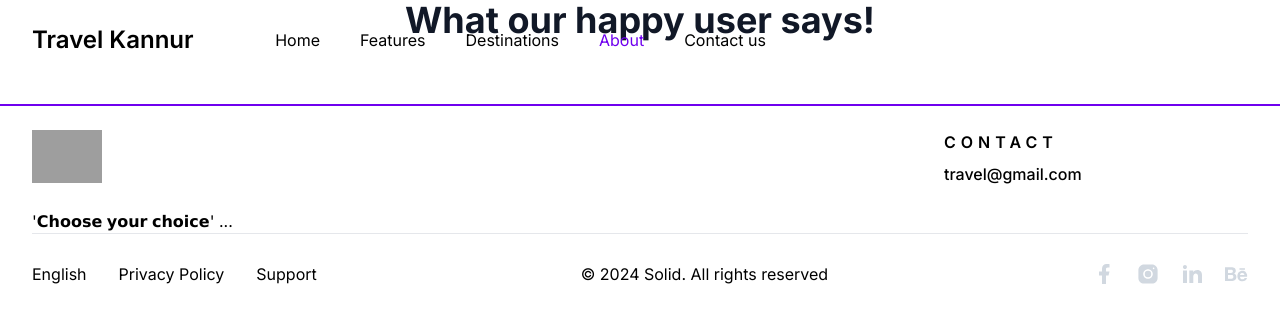
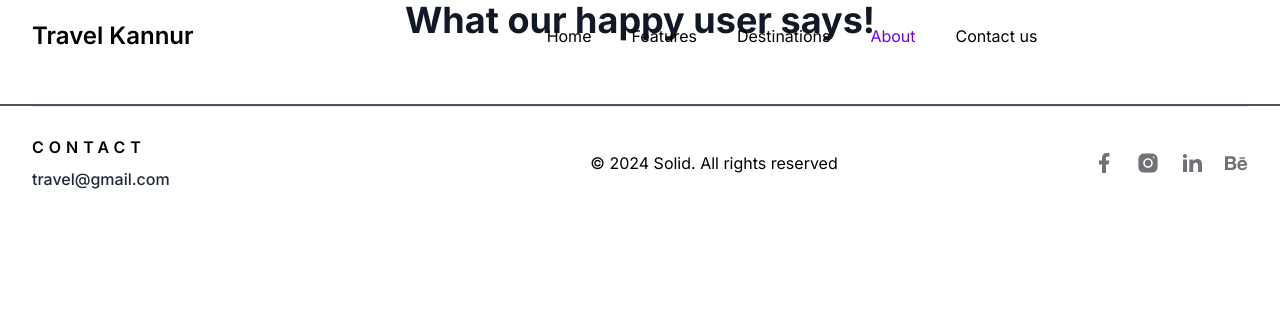
Before and after one commit to Muhammed-shamal/Travel.com, a Next.js app: page /about in a window 1280 px wide. Shown: the top 322 px of the page. Built offline with nearby package versions, Linux system fonts and the light colour scheme; grey boxes are pictures that could not be loaded.

Commit message:
image slider creation

```diff
--- a/components/Custom/CustomCompo.jsx
+++ b/components/Custom/CustomCompo.jsx
@@ -8,7 +8,7 @@ export default function CustomComponent() {
       <div className="max-container padding-container relative w-full flex justify-end">
         <div className="flex flex-1 lg:min-h-[900px]">
           <Image
-            src="/icons/phone.png"
+            src="/mobile/app2.png"
             alt="phone"
             width={440}
             height={1000}
--- a/components/Footer/Footer.jsx
+++ b/components/Footer/Footer.jsx
@@ -5,41 +5,12 @@ import Image from "next/image";
 const Footer = () => {
   return (
     <>
-      <footer className="border-t-2 border-primary">
+      <footer className="border-t-2 border-gray-600">
         <div className="mx-auto max-w-c-1390 px-4 md:px-8 2xl:px-0">
-          {/* <!-- Footer Top --> */}
-          <div className="mt-6 flex flex-wrap justify-between gap-6 lg:gap-0">
-            <motion.div
-              variants={{
-                hidden: {
-                  opacity: 0,
-                  y: -20,
-                },
-                visible: {
-                  opacity: 1,
-                  y: 0,
-                },
-              }}
-              initial="hidden"
-              whileInView="visible"
-              transition={{ duration: 1, delay: 0.5 }}
-              viewport={{ once: true }}
-              className="w-full text-center sm:w-1/2 lg:w-1/4 lg:text-left"
-            >
-              <a href="/" className="relative inline-block">
-                <Image
-                  width={70}
-                  height={20}
-                  src="/abc-none-bg.png"
-                  alt="Logo"
-                  className="dark:hidden"
-                />
-              </a>
+          {/* <div className="mt-6 flex flex-wrap justify-between gap-6 lg:gap-0"> </div> */}
 
-              <p className="mt-5 text-sm lg:text-base">
-                '𝗖𝗵𝗼𝗼𝘀𝗲 𝘆𝗼𝘂𝗿 𝗰𝗵𝗼𝗶𝗰𝗲' ...
-              </p>
-            </motion.div>
+          {/* <!-- Footer Bottom --> */}
+          <div className="flex flex-col flex-wrap items-center justify-center gap-5 border-t border-stroke py-7 dark:border-strokedark lg:flex-row lg:justify-between lg:gap-0">
 
             <motion.div
               variants={{
@@ -63,53 +34,12 @@ const Footer = () => {
               </p>
               <a
                 href="mailto:travel@gmail.com"
-                className="text-sm font-medium text-black dark:text-white lg:text-base"
+                className="text-sm font-medium text-gray-800 lg:text-base"
               >
                 travel@gmail.com
               </a>
             </motion.div>
-          </div>
 
-          {/* <!-- Footer Top --> */}
-
-          {/* <!-- Footer Bottom --> */}
-          <div className="flex flex-col flex-wrap items-center justify-center gap-5 border-t border-stroke py-7 dark:border-strokedark lg:flex-row lg:justify-between lg:gap-0">
-            <motion.div
-              variants={{
-                hidden: {
-                  opacity: 0,
-                  y: -20,
-                },
-
-                visible: {
-                  opacity: 1,
-                  y: 0,
-                },
-              }}
-              initial="hidden"
-              whileInView="visible"
-              transition={{ duration: 1, delay: 0.1 }}
-              viewport={{ once: true }}
-              className="animate_top"
-            >
-              <ul className="flex items-center gap-8">
-                <li>
-                  <a href="#" className="hover:text-primary">
-                    English
-                  </a>
-                </li>
-                <li>
-                  <a href="#" className="hover:text-primary">
-                    Privacy Policy
-                  </a>
-                </li>
-                <li>
-                  <a href="#" className="hover:text-primary">
-                    Support
-                  </a>
-                </li>
-              </ul>
-            </motion.div>
 
             <motion.div
               variants={{
@@ -160,7 +90,7 @@ const Footer = () => {
                     aria-label="social icon"
                   >
                     <svg
-                      className="fill-[#D1D8E0] transition-all duration-300 hover:fill-primary"
+                      className="fill-[#6f7377] transition-all duration-300 hover:fill-primary"
                       width="24"
                       height="24"
                       viewBox="0 0 24 24"
@@ -188,7 +118,7 @@ const Footer = () => {
                     aria-label="social icon"
                   >
                     <svg
-                      className="fill-[#D1D8E0] transition-all duration-300 hover:fill-primary"
+                      className="fill-[#6f7377] transition-all duration-300 hover:fill-primary"
                       width="24"
                       height="24"
                       xmlns="http://www.w3.org/2000/svg"
@@ -202,7 +132,7 @@ const Footer = () => {
                 <li>
                   <a href="#" aria-label="social icon">
                     <svg
-                      className="fill-[#D1D8E0] transition-all duration-300 hover:fill-primary"
+                      className="fill-[#6f7377] transition-all duration-300 hover:fill-primary"
                       width="24"
                       height="24"
                       viewBox="0 0 24 24"
@@ -226,7 +156,7 @@ const Footer = () => {
                 <li>
                   <a href="#" aria-label="social icon">
                     <svg
-                      className="fill-[#D1D8E0] transition-all duration-300 hover:fill-primary"
+                      className="fill-[#6f7377] transition-all duration-300 hover:fill-primary"
                       width="24"
                       height="24"
                       viewBox="0 0 24 24"
--- a/components/Navbar/Navbar.jsx
+++ b/components/Navbar/Navbar.jsx
@@ -26,25 +26,24 @@ const Navbar = () => {
 
   return (
     <header
-      className={`fixed left-0 top-0 z-99999 w-full py-6 ${
-        stickyMenu
-          ? "bg-white !py-5 shadow-sm transition duration-10"
-          : ""
+  className={`fixed left-0 top-0 z-99999 w-full sm:py-5 ${
+    stickyMenu ? "bg-white shadow-sm transition duration-10" : ""
   }`}
 >
   <div className="relative mx-auto max-w-c-1390 items-center px-4 md:px-8 xl:flex 2xl:px-0">
-        <div className="flex w-full items-center  xl:w-1/4 font-semibold text-2xl">
-          <a href="/">
-            Travel Kannur
-          </a>
+    {/* Logo/Brand */}
+    <div
+      className={`flex w-full items-center justify-center font-semibold text-2xl xl:justify-start xl:w-1/4`}
+    >
+      <a href="/" className="pt-2 sm:pt-0">Travel Kannur</a>
     </div>
 
-        {/* Nav Menu Start   */}
+    {/* Nav Menu */}
     <div
-          className={`invisible h-0 w-full items-center xl:visible xl:flex xl:h-auto xl:w-full`}
+      className={`invisible h-0 w-full mt-4 xl:mt-0 items-center xl:visible flex xl:w-3/4 xl:justify-center`}
     >
       <nav>
-            <ul className="flex flex-col gap-5 xl:flex-row xl:items-center xl:gap-10">
+        <ul className="flex flex-col gap-5 xl:flex-row xl:items-center xl:gap-10 xl:justify-center">
           {menuData.map((menuItem, key) => (
             <li key={key} className={menuItem.submenu && "group relative"}>
               {menuItem.submenu ? (
@@ -65,9 +64,7 @@ const Navbar = () => {
                     </span>
                   </button>
 
-                      <ul
-                        className={`dropdown ${dropdownToggler ? "flex" : ""}`}
-                      >
+                  <ul className={`dropdown ${dropdownToggler ? "flex" : ""}`}>
                     {menuItem.submenu.map((item, key) => (
                       <li key={key} className="hover:text-primary">
                         <Link href={item.path || "#"}>{item.title}</Link>
@@ -94,6 +91,7 @@ const Navbar = () => {
     </div>
   </div>
 </header>
+
   );
 };
 
```
Also changed, not shown: public/mobile/app1.png (added), public/mobile/app2.png (added). Lines whose indentation alone changed are shown as unchanged.
